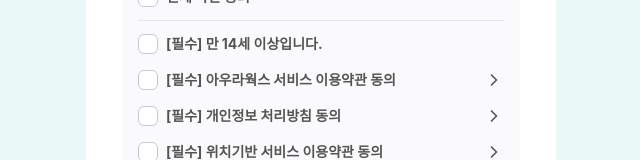
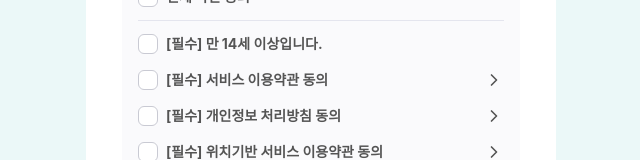
Before and after one commit to azzaraq-creator/admix, a Next.js app in the folder frontend/: page /signup/corporate in a window 1280 px wide. Shown: the part 1397-1557 px from the top of the page, without its empty margins (319-959 px from the left). Built offline with nearby package versions, Linux system fonts and the light colour scheme; no server answers; a web font is replaced by a local one.

Commit message:
fix: 회사명 수정

```diff
--- a/frontend/app/(client)/(auth)/signup/_components/SignupForm.tsx
+++ b/frontend/app/(client)/(auth)/signup/_components/SignupForm.tsx
@@ -148,7 +148,7 @@ const REQUIRED_AGREEMENTS: AgreementKey[] = [
 ];
 
 const LINKED_AGREEMENTS: { key: AgreementKey; label: string }[] = [
-  { key: "tos", label: "[필수] 아우라웍스 서비스 이용약관 동의" },
+  { key: "tos", label: "[필수] 서비스 이용약관 동의" },
   { key: "privacy", label: "[필수] 개인정보 처리방침 동의" },
   { key: "location", label: "[필수] 위치기반 서비스 이용약관 동의" },
 ];
--- a/frontend/app/(client)/(auth)/signup/_components/SnsSignupForm.tsx
+++ b/frontend/app/(client)/(auth)/signup/_components/SnsSignupForm.tsx
@@ -25,7 +25,7 @@ const REQUIRED_AGREEMENTS: AgreementKey[] = [
 ];
 
 const LINKED_AGREEMENTS: { key: AgreementKey; label: string }[] = [
-  { key: "tos", label: "[필수] 아우라웍스 서비스 이용약관 동의" },
+  { key: "tos", label: "[필수] 서비스 이용약관 동의" },
   { key: "privacy", label: "[필수] 개인정보 처리방침 동의" },
   { key: "location", label: "[필수] 위치기반 서비스 이용약관 동의" },
 ];
```
Also changed, not shown: 2 other files (tests, documents, lock files or other folders).
